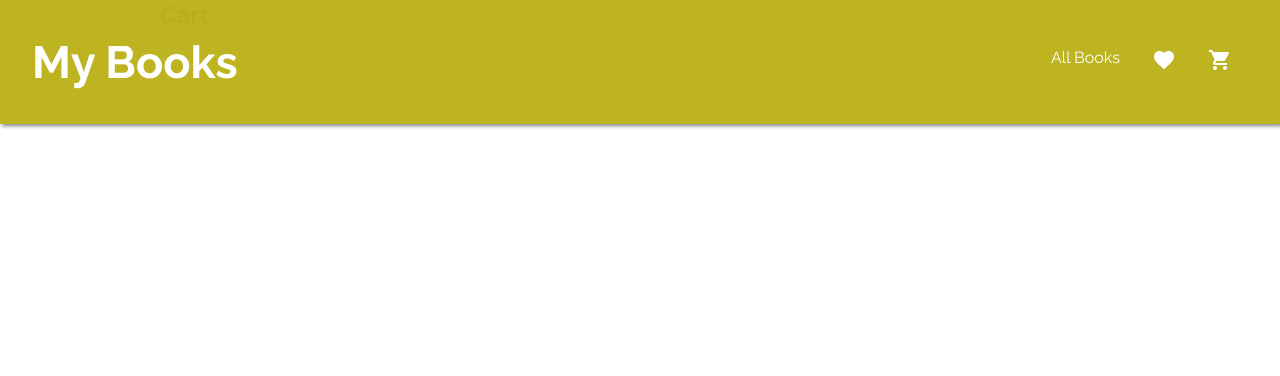
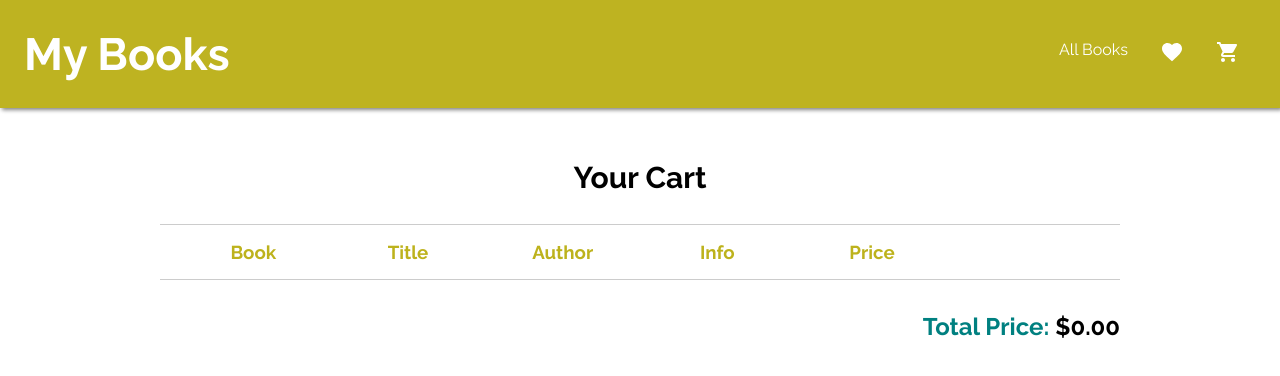
Before and after one commit to Yassineab27/books-cart, a React (Create React App) app: page /cart in a window 1280 px wide. Shown: the top 376 px of the page. Built offline with nearby package versions, Linux system fonts and the light colour scheme.

Commit message:
finished cart component that displays all the books in cart and the total price of all the book, also books can be deleted from the cart

```diff
--- a/src/App.scss
+++ b/src/App.scss
@@ -13,7 +13,7 @@ body {
   display: flex;
   justify-content: space-between;
   align-items: center;
-  padding: 2rem;
+  padding: 1.5rem;
   background: rgb(189, 178, 28);
   margin-bottom: 2.5rem;
   box-shadow: 2px 2px 4px rgba(0, 0, 0, 0.5);
@@ -213,6 +213,7 @@ body {
 
     .favBook-img {
       height: 120px;
+      box-shadow: 1px 1px 5px #000005;
     }
 
     .favBookInfo {
@@ -240,3 +241,82 @@ body {
     }
   }
 }
+
+// CART COMPONENT
+.cart {
+  display: flex;
+  margin: 10rem 0 3rem 0;
+  flex-direction: column;
+
+  .cart-title {
+    margin-bottom: 1.8rem;
+    font-size: 30px;
+    align-self: center;
+  }
+
+  .cart-labels {
+    display: grid;
+    grid-template-columns: repeat(6, 1fr);
+    justify-content: center;
+    align-items: center;
+    text-align: center;
+    margin-bottom: 2rem;
+    border-top: 1px solid #ccc;
+    border-bottom: 1px solid #ccc;
+    padding: 1rem;
+
+    h3 {
+      color: rgb(189, 178, 28);
+    }
+  }
+
+  .cart-book {
+    display: grid;
+    grid-template-columns: repeat(6, 1fr);
+    align-items: center;
+    justify-content: center;
+    text-align: center;
+    margin-bottom: 1.5rem;
+    border-bottom: 1px solid #f4f4f4;
+    padding-bottom: 1rem;
+
+    img {
+      height: 250px;
+      box-shadow: 1px 1px 5px rgba(0, 0, 0, 0.75);
+    }
+
+    h3 {
+      padding: 1rem;
+    }
+
+    p {
+      color: grey;
+    }
+  }
+
+  .total-price {
+    align-self: flex-end;
+    color: teal;
+
+    span {
+      color: black;
+    }
+  }
+
+  .pay-btn {
+    padding: 1rem;
+    margin-top: 1.5rem;
+    background: rgb(189, 178, 28);
+    color: #fff;
+    border: none;
+    box-shadow: 1px 1px 2px rgba(0, 0, 0, 0.527);
+    cursor: pointer;
+    transition: all 0.7s ease;
+
+    &:hover {
+      background: #000;
+      color: rgb(189, 178, 28);
+      box-shadow: 1.5px 1.5px 6px rgba(0, 0, 0, 0.527);
+    }
+  }
+}
--- a/src/components/Navbar.js
+++ b/src/components/Navbar.js
@@ -31,4 +31,4 @@ const Navbar = () => {
   );
 };
 
-export default Navbar;
+export default React.memo(Navbar);
--- a/src/components/books/Book.js
+++ b/src/components/books/Book.js
@@ -12,9 +12,9 @@ const Book = props => {
       <Link to={`/books/${id}`}>
         <img className="book-img" src={img_url} alt={name} />
       </Link>
-      <h3 className="book-price">{price}</h3>
+      <h3 className="book-price">${price}</h3>
     </div>
   );
 };
 
-export default Book;
+export default React.memo(Book);
--- a/src/components/books/BookDetail.js
+++ b/src/components/books/BookDetail.js
@@ -29,7 +29,7 @@ const BookDetail = props => {
           <FavoriteIcon style={{ fontSize: "17px", color: "red" }} />
         </button>
       </div>
-      <h2 className="book-detail-price">Price: {price}</h2>
+      <h2 className="book-detail-price">Price: ${price}</h2>
       <h2 className="description">Description: </h2>
       <p className="book-detail-description">{description}</p>
     </div>
--- a/src/components/books/Books.js
+++ b/src/components/books/Books.js
@@ -19,4 +19,4 @@ const Books = props => {
   );
 };
 
-export default Books;
+export default React.memo(Books);
--- a/src/pages/Cart.js
+++ b/src/pages/Cart.js
@@ -1,19 +1,27 @@
 import React, { useContext } from "react";
 import { BooksContext } from "../context/BooksContextProvider";
-import Book from "../components/books/Book";
+import CartBook from "../pages/CartBook";
+import PriceCounter from "./PriceCounter";
 
-const Cart = props => {
-  const { cart } = useContext(BooksContext);
+const Cart = () => {
+  const { cart, handleDeleteBook } = useContext(BooksContext);
   return (
-    <div>
-      <h2>Cart</h2>
-      <div className="books">
-        {cart.map(book => (
-          <Book key={book.id} book={book} />
-        ))}
+    <div className="cart">
+      <h2 className="cart-title">Your Cart</h2>
+      <div className="cart-labels">
+        <h3>Book</h3>
+        <h3>Title</h3>
+        <h3>Author</h3>
+        <h3>Info</h3>
+        <h3>Price</h3>
       </div>
+      {cart.map(book => (
+        <CartBook key={book.id} book={book} onDelete={handleDeleteBook} />
+      ))}
+      <PriceCounter cart={cart} />
+      {cart.length ? <button className="pay-btn">Pay Now</button> : null}
     </div>
   );
 };
 
-export default Cart;
+export default React.memo(Cart);
--- /dev/null
+++ b/src/pages/CartBook.js
@@ -0,0 +1,24 @@
+import React from "react";
+import DeleteIcon from "@material-ui/icons/Delete";
+import { Link } from "react-router-dom";
+
+const CartBook = props => {
+  const { name, id, author, price, info, img_url } = props.book;
+  return (
+    <div className="cart-book">
+      <Link to={`/books/${id}`}>
+        <img src={img_url} alt={name} />
+      </Link>
+      <h3>{name}</h3>
+      <p>{author}</p>
+      <p>{info}</p>
+      <h3>${price}</h3>
+      <DeleteIcon
+        onClick={() => props.onDelete(id, "cart")}
+        style={{ cursor: "pointer", color: "red" }}
+      />
+    </div>
+  );
+};
+
+export default React.memo(CartBook);
--- /dev/null
+++ b/src/pages/PriceCounter.js
@@ -0,0 +1,14 @@
+import React from "react";
+
+const PriceCounter = props => {
+  return (
+    <h2 className="total-price">
+      Total Price:{" "}
+      <span>
+        ${props.cart.reduce((acc, book) => acc + book.price, 0).toFixed(2)}
+      </span>
+    </h2>
+  );
+};
+
+export default React.memo(PriceCounter);
--- a/src/pages/favorites/FavoriteBook.js
+++ b/src/pages/favorites/FavoriteBook.js
@@ -1,11 +1,14 @@
 import React from "react";
+import { Link } from "react-router-dom";
 import DeleteIcon from "@material-ui/icons/Delete";
 
 const FavoriteBook = props => {
   const { name, author, info, img_url, id } = props.book;
   return (
     <div className="favBook">
-      <img className="favBook-img" src={img_url} alt={name} />
+      <Link to={`/books/${id}`}>
+        <img className="favBook-img" src={img_url} alt={name} />
+      </Link>
       <div className="favBookInfo">
         <h2>{name}</h2>
         <h3>by {author}</h3>
@@ -13,10 +16,10 @@ const FavoriteBook = props => {
       </div>
       <DeleteIcon
         onClick={() => props.onDelete(id, "favorites")}
-        style={{ cursor: "pointer" }}
+        style={{ cursor: "pointer", color: "red" }}
       />
     </div>
   );
 };
 
-export default FavoriteBook;
+export default React.memo(FavoriteBook);
--- a/src/pages/favorites/Favorites.js
+++ b/src/pages/favorites/Favorites.js
@@ -14,4 +14,4 @@ const Favorites = () => {
   );
 };
 
-export default Favorites;
+export default React.memo(Favorites);
```
Also changed, not shown: src/data/books.js (+23 -23 lines).
